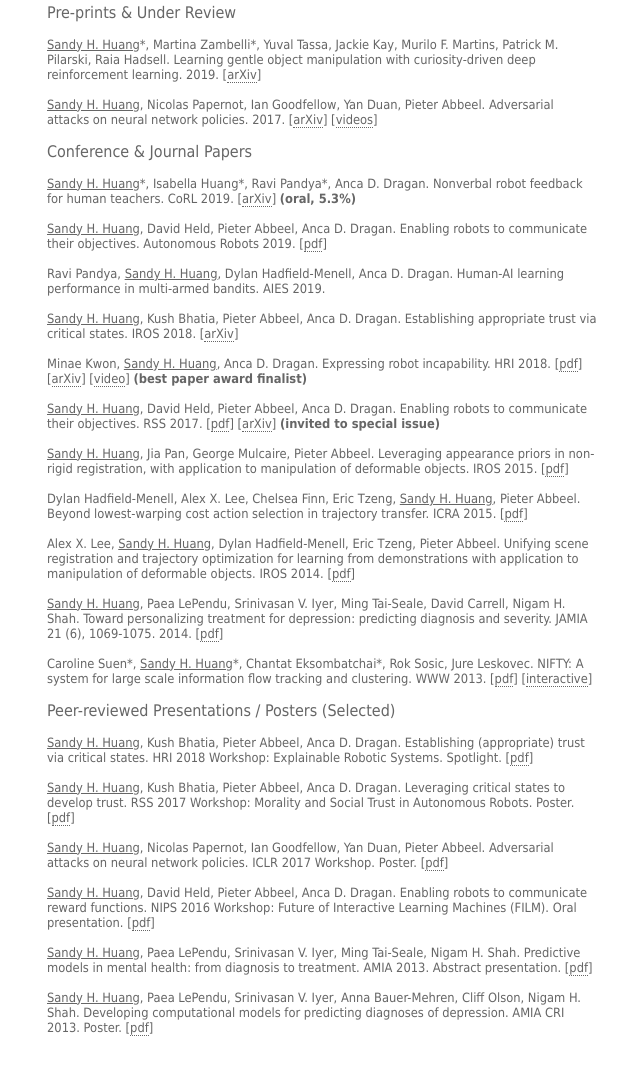
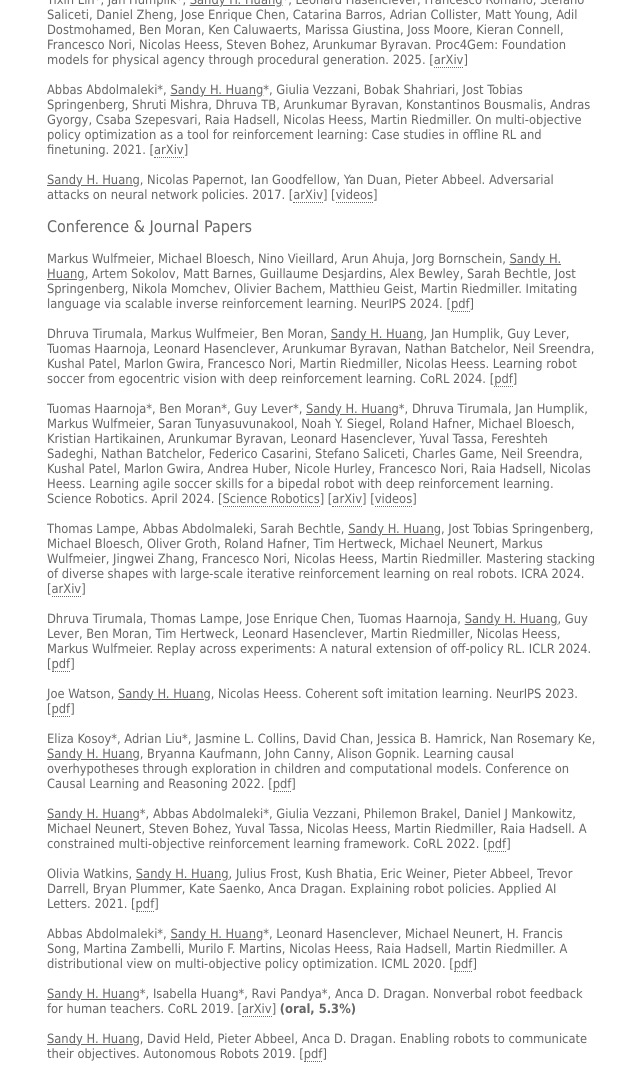
Before and after one commit to shhuang/shhuang.github.io, a plain HTML site: page publications.html in a window 1280 px wide. Shown: the part 167-1232 px from the top of the page, without its empty margins (318-958 px from the left). Before the commit the page ends 1203 px from the top, so only its background shows below. Drawn offline with nearby package versions, Linux system fonts and the light colour scheme.

Commit message:
Updated publications

```diff
--- a/includes/navigation.js
+++ b/includes/navigation.js
@@ -1,7 +1,7 @@
 function displayNavigation() {
   document.write("<div id='pagetitle'><h1>Sandy H. Huang<\/h1><\/div>");
   document.write("<div id='nav'>");
-  document.write("<a href='index.html'>about</a> | <a href='publications.html'>publications</a> | <a href='cv.html'>cv</a> | <a href='contact.html'>contact</a>");
+  document.write("<a href='index.html'>about</a> | <a href='publications.html'>publications</a> | <a href='contact.html'>contact</a>");
   document.write("<\/div>");
 }
 
--- a/publications.html
+++ b/publications.html
@@ -29,15 +29,25 @@
         highlightSelected("publications");
       </script>
       <div id="maincontent">
-          [<a href="resources/bibtex.txt">bibtex</a>]
-          <br /><br /><br />
+          <!-- [<a href="resources/bibtex.txt">bibtex</a>]
+          <br /><br /><br /> -->
 
-          <div class="maincontentheading">Pre-prints &amp; Under Review</div>
+          <div class="maincontentheading">Pre-prints</div>
           <br />
-          <span class="u">Sandy H. Huang</span>*, Martina Zambelli*, Yuval Tassa, Jackie Kay,
-          Murilo F. Martins, Patrick M. Pilarski, Raia Hadsell. Learning gentle object manipulation
-          with curiosity-driven deep reinforcement learning. 2019.
-          [<a href="https://arxiv.org/abs/1903.08542">arXiv</a>]
+          Yixin Lin*, Jan Humplik*, <span class="u">Sandy H. Huang</span>*, Leonard Hasenclever,
+          Francesco Romano, Stefano Saliceti, Daniel Zheng, Jose Enrique Chen, Catarina Barros,
+          Adrian Collister, Matt Young, Adil Dostmohamed, Ben Moran, Ken Caluwaerts, Marissa Giustina,
+          Joss Moore, Kieran Connell, Francesco Nori, Nicolas Heess, Steven Bohez, Arunkumar Byravan.
+          Proc4Gem: Foundation models for physical agency through procedural generation. 2025.
+          [<a href="https://arxiv.org/abs/2503.08593">arXiv</a>]
+          <br /><br />
+          Abbas Abdolmaleki*, <span class="u">Sandy H. Huang</span>*, Giulia Vezzani,
+          Bobak Shahriari, Jost Tobias Springenberg, Shruti Mishra, Dhruva TB,
+          Arunkumar Byravan, Konstantinos Bousmalis, Andras Gyorgy, Csaba Szepesvari,
+          Raia Hadsell, Nicolas Heess, Martin Riedmiller.
+          On multi-objective policy optimization as a tool for reinforcement learning:
+          Case studies in offline RL and finetuning. 2021.
+          [<a href="https://arxiv.org/abs/2106.08199">arXiv</a>]
           <br /><br />
           <span class="u">Sandy H. Huang</span>, Nicolas Papernot, Ian Goodfellow, Yan Duan, Pieter Abbeel.
           Adversarial attacks on neural network policies. 2017. [<a href="https://arxiv.org/abs/1702.02284">arXiv</a>] [<a href="http://rll.berkeley.edu/adversarial/">videos</a>]
@@ -45,6 +55,71 @@
 
           <div class="maincontentheading">Conference &amp; Journal Papers</div>
           <br />
+          Markus Wulfmeier, Michael Bloesch, Nino Vieillard, Arun Ahuja, Jorg Bornschein,
+          <span class="u">Sandy H. Huang</span>, Artem Sokolov, Matt Barnes, Guillaume Desjardins, Alex Bewley,
+          Sarah Bechtle, Jost Springenberg, Nikola Momchev, Olivier Bachem, Matthieu Geist, Martin Riedmiller.
+          Imitating language via scalable inverse reinforcement learning. NeurIPS 2024.
+          [<a href="https://proceedings.neurips.cc/paper_files/paper/2024/hash/a5036c166e44b731f214f41813364d01-Abstract-Conference.html">pdf</a>]
+          <br /><br />
+          Dhruva Tirumala, Markus Wulfmeier, Ben Moran, <span class="u">Sandy H. Huang</span>,
+          Jan Humplik, Guy Lever, Tuomas Haarnoja, Leonard Hasenclever, Arunkumar Byravan,
+          Nathan Batchelor, Neil Sreendra, Kushal Patel, Marlon Gwira, Francesco Nori,
+          Martin Riedmiller, Nicolas Heess. Learning robot soccer from egocentric vision
+          with deep reinforcement learning. CoRL 2024.
+          [<a href="https://proceedings.mlr.press/v270/tirumala25a.html">pdf</a>]
+          <br /><br />
+          Tuomas Haarnoja*, Ben Moran*, Guy Lever*, <span class="u">Sandy H. Huang</span>*,
+          Dhruva Tirumala, Jan Humplik, Markus Wulfmeier, Saran Tunyasuvunakool,
+          Noah Y. Siegel, Roland Hafner, Michael Bloesch, Kristian Hartikainen,
+          Arunkumar Byravan, Leonard Hasenclever, Yuval Tassa, Fereshteh Sadeghi,
+          Nathan Batchelor, Federico Casarini, Stefano Saliceti, Charles Game, Neil Sreendra,
+          Kushal Patel, Marlon Gwira, Andrea Huber, Nicole Hurley, Francesco Nori, Raia Hadsell,
+          Nicolas Heess. Learning agile soccer skills for a bipedal robot with deep reinforcement
+          learning. Science Robotics. April 2024.
+          [<a href="https://www.science.org/doi/10.1126/scirobotics.adi8022">Science Robotics</a>]
+          [<a href="https://arxiv.org/abs/2304.13653">arXiv</a>]
+          [<a href="https://sites.google.com/view/op3-soccer">videos</a>]
+          <br /><br />
+          Thomas Lampe, Abbas Abdolmaleki, Sarah Bechtle, <span class="u">Sandy H. Huang</span>,
+          Jost Tobias Springenberg, Michael Bloesch, Oliver Groth, Roland Hafner, Tim Hertweck,
+          Michael Neunert, Markus Wulfmeier, Jingwei Zhang, Francesco Nori, Nicolas Heess,
+          Martin Riedmiller. Mastering stacking of diverse shapes with large-scale iterative
+          reinforcement learning on real robots. ICRA 2024.
+          [<a href="https://arxiv.org/abs/2312.11374">arXiv</a>]
+          <br /><br />
+          Dhruva Tirumala, Thomas Lampe, Jose Enrique Chen, Tuomas Haarnoja,
+          <span class="u">Sandy H. Huang</span>, Guy Lever, Ben Moran, Tim Hertweck,
+          Leonard Hasenclever, Martin Riedmiller, Nicolas Heess, Markus Wulfmeier. Replay across
+          experiments: A natural extension of off-policy RL. ICLR 2024.
+          [<a href="https://openreview.net/forum?id=Nf4Lm6fXN8">pdf</a>]
+          <br /><br />
+          Joe Watson, <span class="u">Sandy H. Huang</span>, Nicolas Heess. Coherent soft
+          imitation learning. NeurIPS 2023.
+          [<a href="https://papers.nips.cc/paper_files/paper/2023/hash/2f0435cffef91068ced08d7c7d8e643e-Abstract-Conference.html">pdf</a>]
+          <br /><br />
+          Eliza Kosoy*, Adrian Liu*, Jasmine L. Collins, David Chan, Jessica B. Hamrick,
+          Nan Rosemary Ke, <span class="u">Sandy H. Huang</span>, Bryanna Kaufmann, John Canny,
+          Alison Gopnik.
+          Learning causal overhypotheses through exploration in children and computational models.
+          Conference on Causal Learning and Reasoning 2022.
+          [<a href="https://proceedings.mlr.press/v177/kosoy22a/kosoy22a.pdf">pdf</a>]
+          <br /><br />
+          <span class="u">Sandy H. Huang</span>*, Abbas Abdolmaleki*, Giulia Vezzani,
+          Philemon Brakel, Daniel J Mankowitz, Michael Neunert, Steven Bohez, Yuval Tassa,
+          Nicolas Heess, Martin Riedmiller, Raia Hadsell.
+          A constrained multi-objective reinforcement learning framework. CoRL 2022.
+          [<a href="https://proceedings.mlr.press/v164/huang22a/huang22a.pdf">pdf</a>]
+          <br /><br />
+          Olivia Watkins, <span class="u">Sandy H. Huang</span>, Julius Frost, Kush Bhatia,
+          Eric Weiner, Pieter Abbeel, Trevor Darrell, Bryan Plummer, Kate Saenko, Anca Dragan.
+          Explaining robot policies. Applied AI Letters. 2021.
+          [<a href="https://onlinelibrary.wiley.com/doi/pdf/10.1002/ail2.52">pdf</a>]
+          <br /><br />
+          Abbas Abdolmaleki*, <span class="u">Sandy H. Huang</span>*, Leonard Hasenclever, Michael Neunert,
+          H. Francis Song, Martina Zambelli, Murilo F. Martins, Nicolas Heess, Raia Hadsell,
+          Martin Riedmiller. A distributional view on multi-objective policy optimization. ICML 2020.
+          [<a href="https://proceedings.mlr.press/v119/abdolmaleki20a/abdolmaleki20a.pdf">pdf</a>]
+          <br /><br />
           <span class="u">Sandy H. Huang</span>*, Isabella Huang*, Ravi Pandya*, Anca D. Dragan.
           Nonverbal robot feedback for human teachers. CoRL 2019.
           [<a href="https://arxiv.org/abs/1911.02320">arXiv</a>]
@@ -97,35 +172,6 @@
           NIFTY: A system for large scale information flow tracking and clustering.
           WWW 2013. [<a href="http://dl.acm.org/citation.cfm?id=2488496">pdf</a>]
           [<a href="http://snap.stanford.edu/nifty/">interactive</a>]
-          <br /><br />
-
-          <div class="maincontentheading">Peer-reviewed Presentations / Posters (Selected)</div>
-          <br />
-          <span class="u">Sandy H. Huang</span>, Kush Bhatia, Pieter Abbeel, Anca D. Dragan.
-          Establishing (appropriate) trust via critical states. HRI 2018 Workshop: Explainable Robotic Systems. Spotlight.
-          [<a href="https://explainableroboticsystems.files.wordpress.com/2018/03/2-huang-et-al-establishingappropriatetrust_hri2018workshop-final.pdf">pdf</a>]
-          <br /><br />
-          <span class="u">Sandy H. Huang</span>, Kush Bhatia, Pieter Abbeel, Anca D. Dragan.
-          Leveraging critical states to develop trust. RSS 2017 Workshop: Morality and Social Trust in Autonomous Robots. Poster.
-          [<a href="http://qav.cs.ox.ac.uk/autonomy_morality_trust/img/Morality_and_Social_Trust_in_Autonomy_2017_paper_8.pdf">pdf</a>]
-          <br /><br />
-          <span class="u">Sandy H. Huang</span>, Nicolas Papernot, Ian Goodfellow, Yan Duan, Pieter Abbeel.
-          Adversarial attacks on neural network policies. ICLR 2017 Workshop. Poster.
-          [<a href="papers/adversarialrl_iclr2017.pdf">pdf</a>]
-          <br /><br />
-          <span class="u">Sandy H. Huang</span>, David Held, Pieter Abbeel, Anca D. Dragan. Enabling robots to communicate reward functions.
-          NIPS 2016 Workshop: Future of Interactive Learning Machines (FILM). Oral presentation.
-          [<a href="http://www.filmnips.com/wp-content/uploads/2016/11/FILM-NIPS2016_paper_31.pdf">pdf</a>]
-          <br /><br />
-	  <span class="u">Sandy H. Huang</span>, Paea LePendu, Srinivasan V. Iyer, Ming Tai-Seale, Nigam H. Shah.
-          Predictive models in mental health: from diagnosis to treatment.
-          AMIA 2013. Abstract presentation.
-	  [<a href="papers/predictivemodels_amia2013.pdf">pdf</a>]
-          <br /><br />
-	  <span class="u">Sandy H. Huang</span>, Paea LePendu, Srinivasan V. Iyer, Anna Bauer-Mehren, Cliff Olson, Nigam H. Shah.
-          Developing computational models for predicting diagnoses of depression.
-          AMIA CRI 2013. Poster.
-	  [<a href="papers/predictingdep_cri2013_poster.pdf">pdf</a>]
       </div>
     </div>
   </body>
```
Also changed, not shown: contact.html (+0 -2 lines), index.html (+6 -11 lines).
